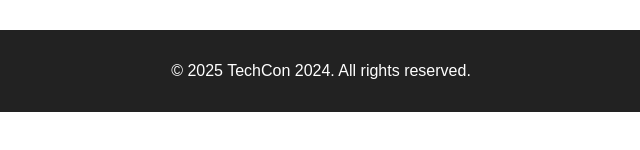
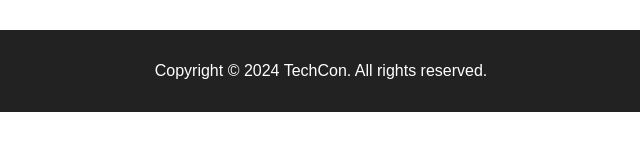
Before and after one commit to mangyvee/Techcon_HTML, a plain HTML site: page techcon_website/schedule.html in a window 1280 px wide. Shown: the part 532-682 px from the top of the page, 319-959 px from the left. Drawn offline with Linux system fonts and the light colour scheme.

Commit message:
Fix footer copyright year to 2024 in schedule.html

```diff
--- a/techcon_website/schedule.html
+++ b/techcon_website/schedule.html
@@ -103,7 +103,7 @@
     </main>
 
     <footer>
-        <p>&copy; 2025 TechCon 2024. All rights reserved.</p>
+        <p>Copyright &copy; 2024 TechCon. All rights reserved.</p>
     </footer>
 </body>
 </html>
```
